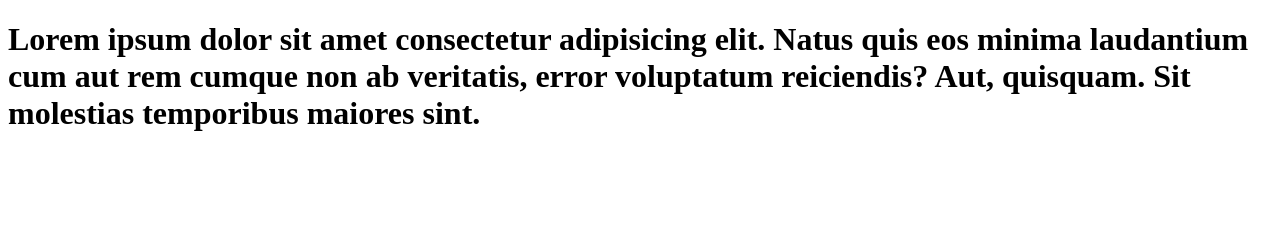
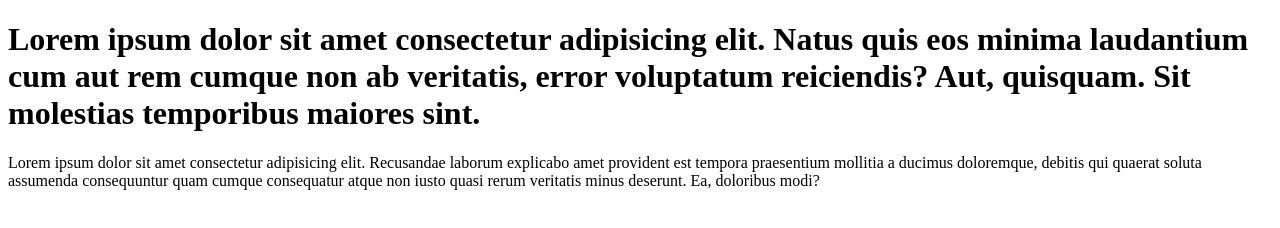
Before and after one commit to vachini28/learn-git, a plain HTML site: page index.html in a window 1280 px wide. Drawn offline with Linux system fonts and the light colour scheme.

Commit message:
add paragraph to code

```diff
--- a/index.html
+++ b/index.html
@@ -7,5 +7,6 @@
 </head>
 <body>
     <h1>Lorem ipsum dolor sit amet consectetur adipisicing elit. Natus quis eos minima laudantium cum aut rem cumque non ab veritatis, error voluptatum reiciendis? Aut, quisquam. Sit molestias temporibus maiores sint.</h1>
+    <p>Lorem ipsum dolor sit amet consectetur adipisicing elit. Recusandae laborum explicabo amet provident est tempora praesentium mollitia a ducimus doloremque, debitis qui quaerat soluta assumenda consequuntur quam cumque consequatur atque non iusto quasi rerum veritatis minus deserunt. Ea, doloribus modi?</p>
 </body>
 </html>
```
